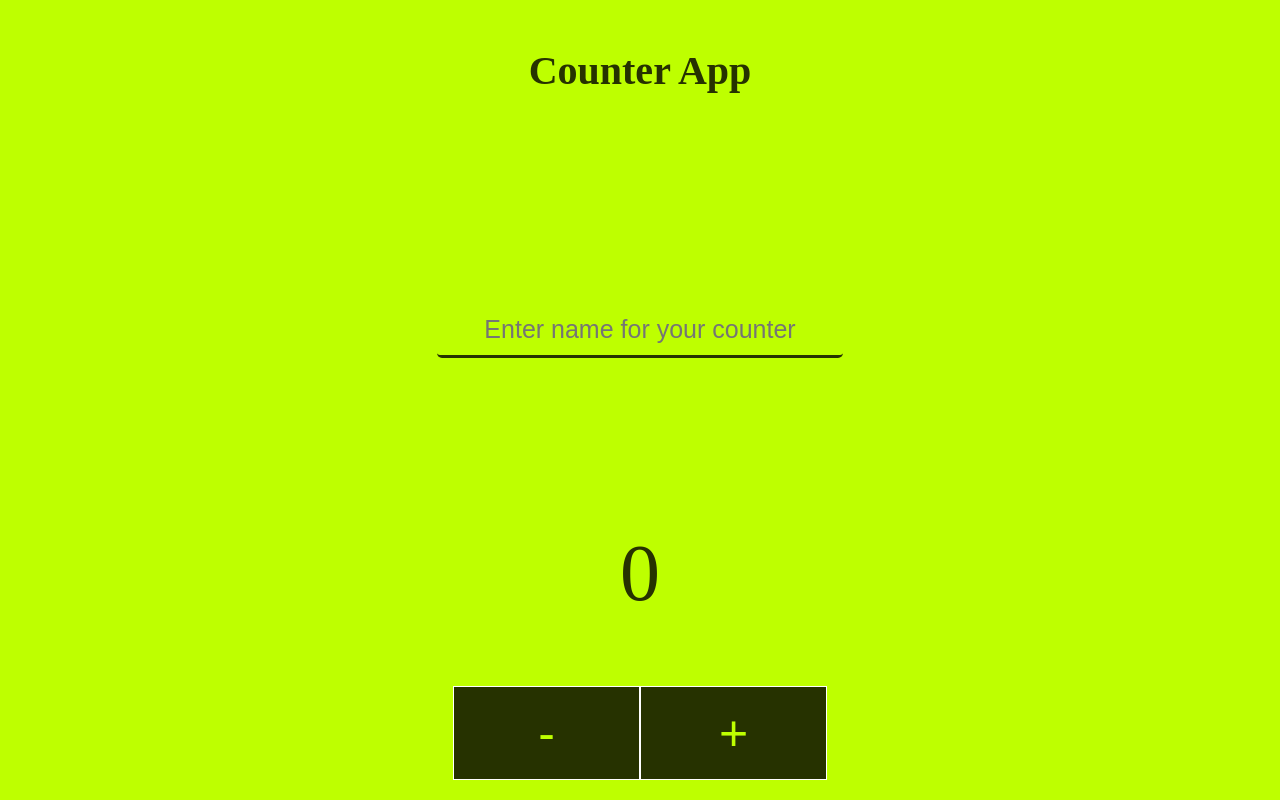
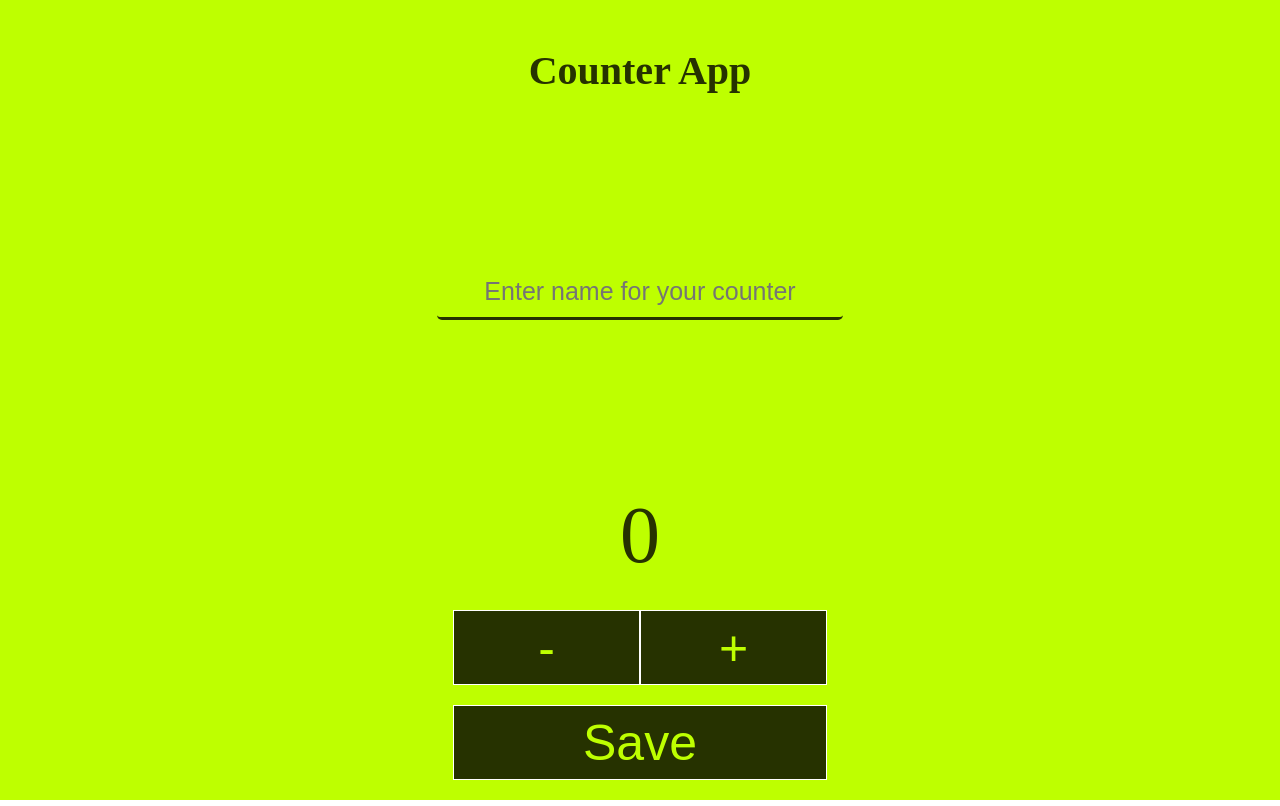
Before and after one commit to ajtech97/counter-app, a React (Create React App) app: page / in a window 1280 px wide. Built offline with nearby package versions, Linux system fonts and the light colour scheme.

Commit message:
Added local storage and made the count and app name persistent

```diff
--- a/src/App.js
+++ b/src/App.js
@@ -4,11 +4,20 @@ import './App.css';
 
 const App = () => {
 
-  const [count, setCount] = useState(0);
-  const [counterText, setCounterText] = useState('');
+  const [count, setCount] = useState(() =>{
+    const saved = localStorage.getItem("count");
+    const initvalue = JSON.parse(saved);
+    return initvalue || 0;
+  });
+
+  const [counterText, setCounterText] = useState(() =>{
+    const saved = localStorage.getItem("counterText");
+    const initvalue = JSON.parse(saved)
+    return initvalue || "";
+  });
 
   const handleCountAddition = () => {
-    setCount(prevCount =>  prevCount  + 1)
+    setCount(prevCount => prevCount + 1)
   }
 
   const handleCountSubtract = () => {
@@ -18,6 +27,12 @@ const App = () => {
   const handleCounterTextChange = (event) => {
     setCounterText(event.target.value)
   }
+
+  const saveCounterNameCountLocally = () =>{
+    localStorage.setItem("count",JSON.stringify(count))
+    localStorage.setItem("counterText", JSON.stringify(counterText))
+  }
+
 
 
   return(
@@ -45,6 +60,13 @@ const App = () => {
             +
             </button>
         </div>
+        <div class ="button-container">
+          <button
+            class ="button-save"
+            onClick={saveCounterNameCountLocally}>
+            Save
+          </button>
+        </div>
     </main>
   );
 }
```
